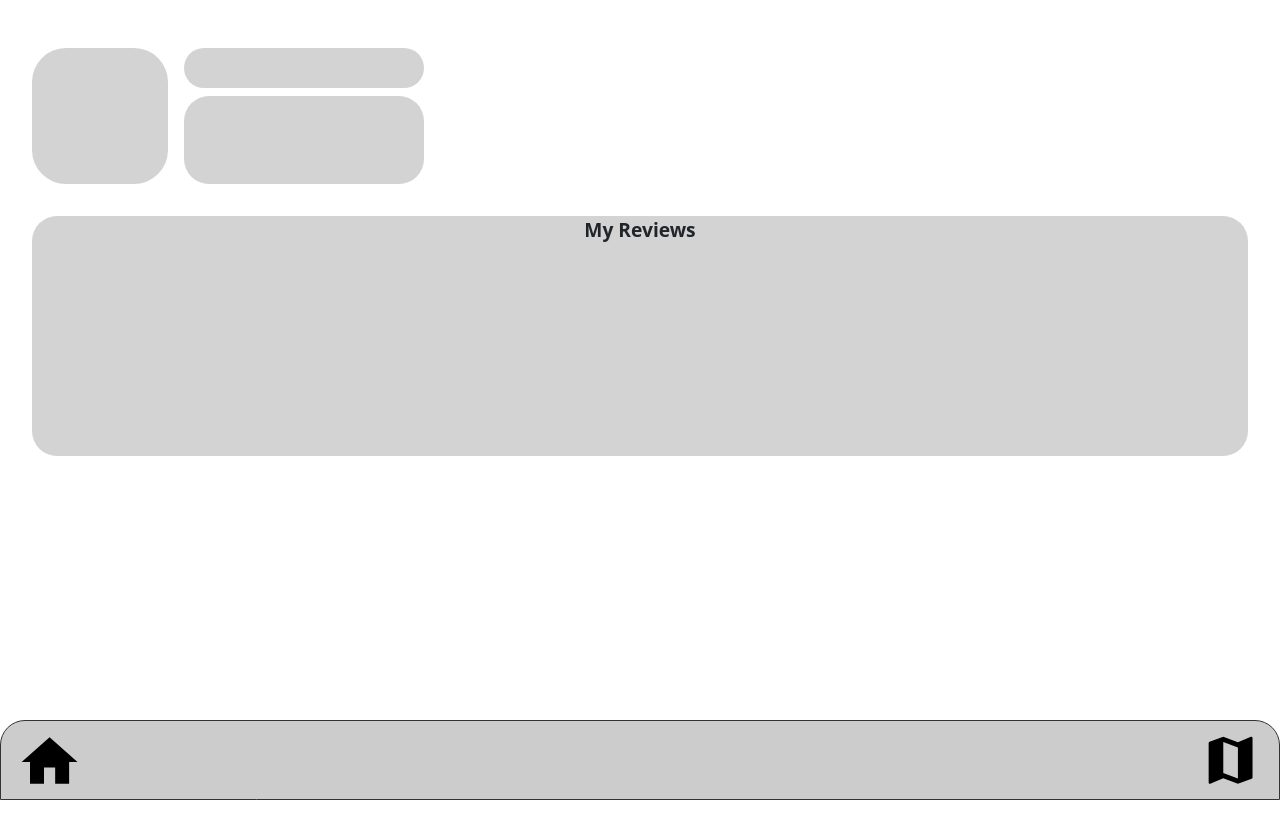
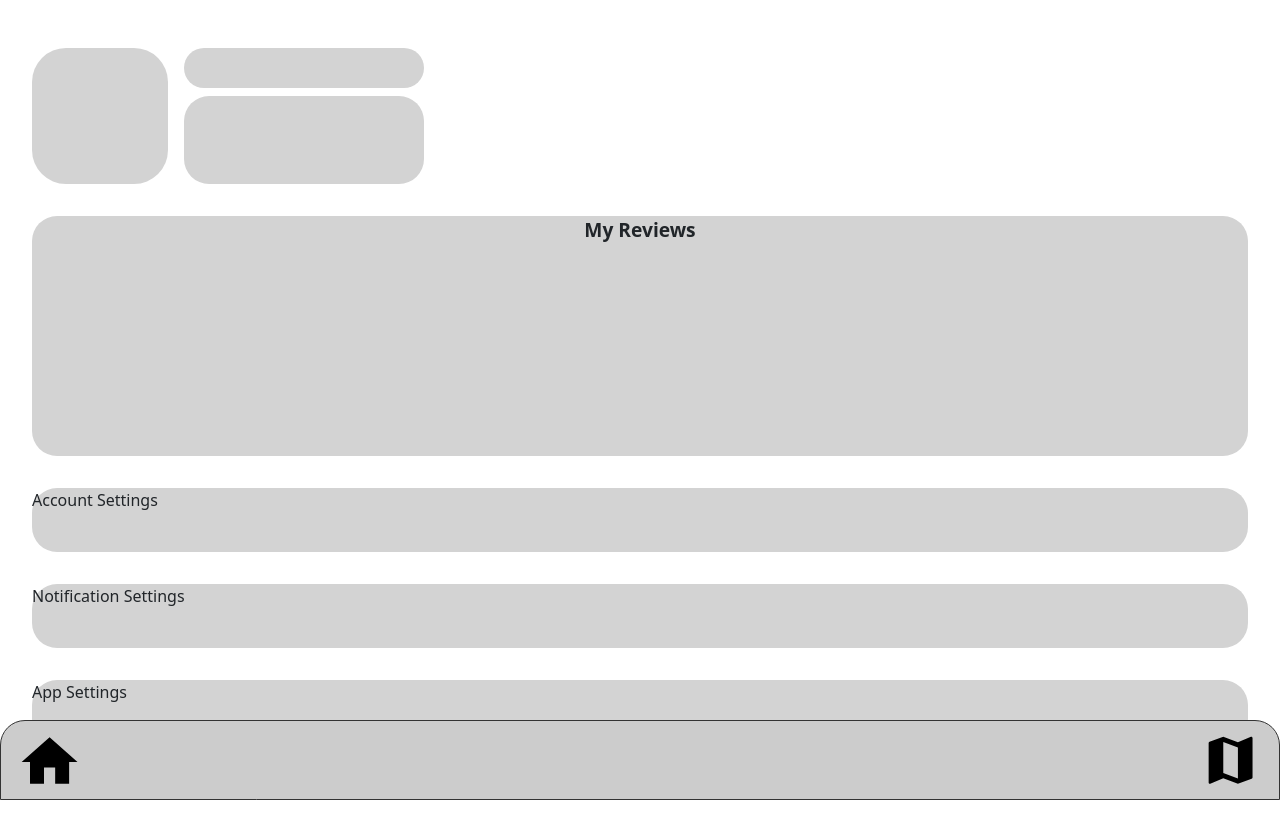
Before and after one commit to BCIT-CST-DTC10/1800-202430_DTC10, a website: page public/pages/profile.html in a window 1280 px wide. Before the commit the page ends 800 px from the top, so only its background shows below. Drawn offline with nearby package versions, Linux system fonts and the light colour scheme.

Commit message:
Add basic (incomplete) settings buttons

```diff
--- a/public/pages/profile.html
+++ b/public/pages/profile.html
@@ -35,6 +35,11 @@
         <div class="reviewContainer">
             <div class="reviewContainerTitle">My Reviews</div>
         </div>
+        <div class="settingsContainer">
+            <div class="account settings">Account Settings</div>
+            <div class="notifications settings">Notification Settings</div>
+            <div class="app settings">App Settings</div>
+        </div>
     </main>
     <footer class="toBeReplaced"></footer>
 </body>
--- a/public/styles/profile.css
+++ b/public/styles/profile.css
@@ -1,3 +1,6 @@
+main {
+    padding-bottom: 5rem;
+}
 .mainProfile {
     display: flex;
     flex-direction: row;
@@ -46,5 +49,17 @@
     text-align: center;
     font-weight: bold;
     margin-top: 1rem;
+    position: relative;
     font-size:  1.2rem;
 }
+
+.settings {
+    background-color: lightgray;
+    position: inherit;
+    border-radius: 25px;
+    height: 4rem;
+    margin-left: 2rem;
+    margin-right: 2rem;
+    margin-bottom: 1rem;
+    margin-top: 2rem;
+}
```
